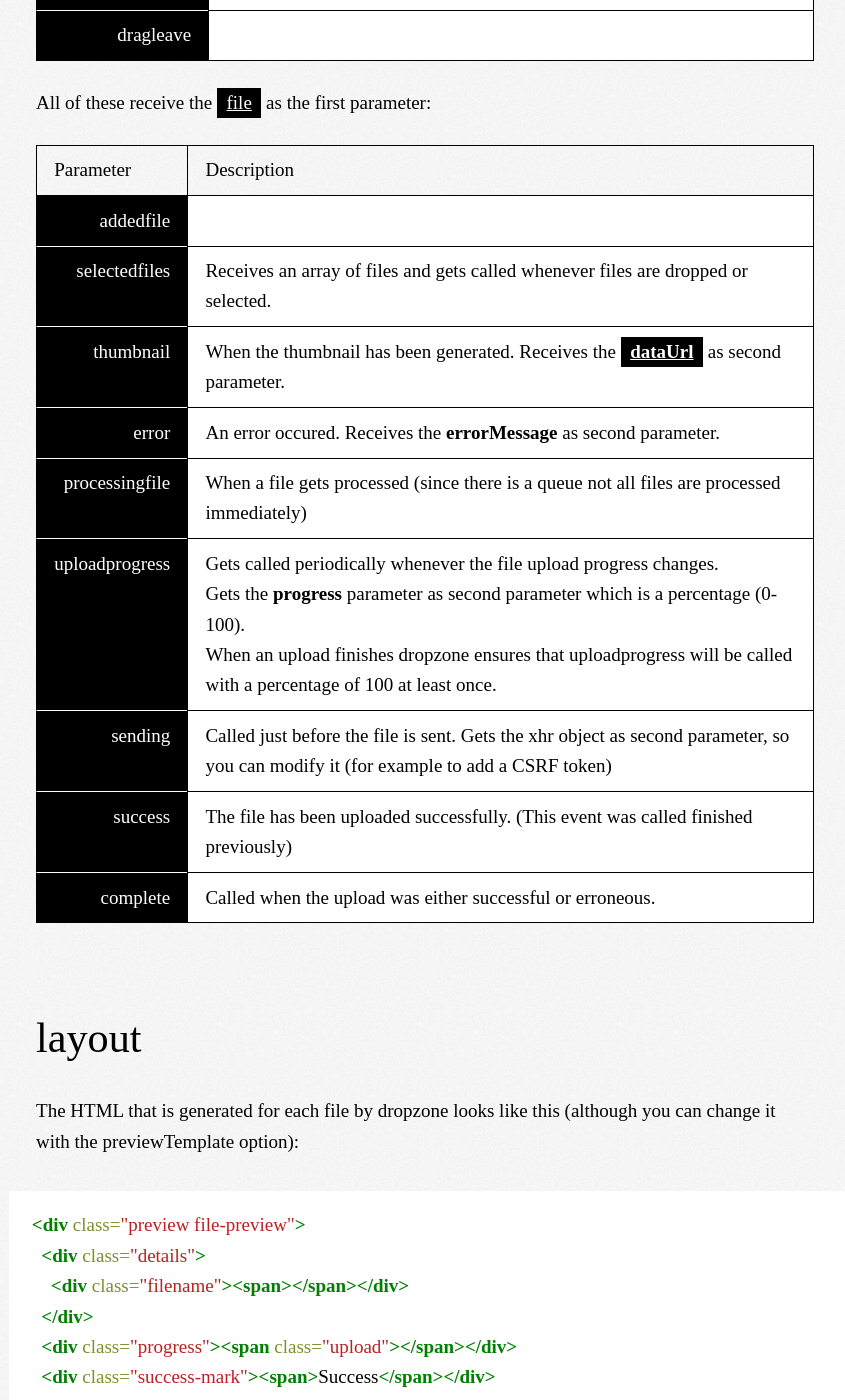
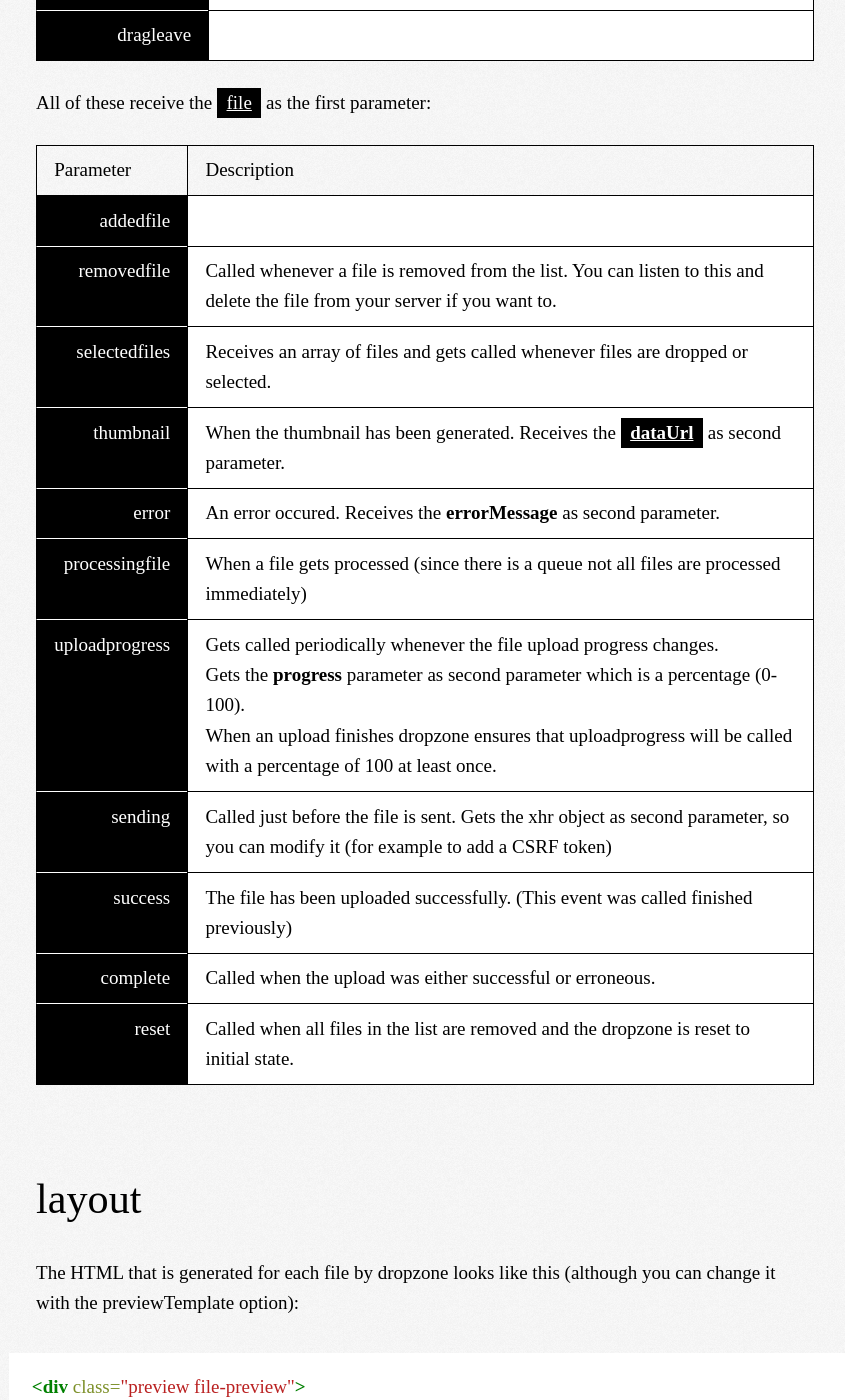
Before and after one commit to dropzone/dropzone, a Jekyll site: the page built from index.md, in a window 1280 px wide and 1400 px high, scrolled down 7918 px. Shown: the whole window, without its empty margins (215-1060 px from the left). Built offline with Jekyll 4.4.1, drawn with Linux system fonts in a browser that asks for light colours; Markdown is read by kramdown in place of the engine named in the settings; comment, search, counter and statistics services are not loaded; some of the changed text lies outside the part shown.

Commit message:
Added removedfile and reset event info.

```diff
--- a/index.md
+++ b/index.md
@@ -223,6 +223,7 @@ All of these receive the [file](https://developer.mozilla.org/en-US/docs/DOM/Fil
 | Parameter         | Description
 |-------------------|-------------
 | `addedfile`       |
+| `removedfile`     | Called whenever a file is removed from the list. You can listen to this and delete the file from your server if you want to.
 | `selectedfiles`   | Receives an array of files and gets called whenever files are dropped or selected.
 | `thumbnail`       | When the thumbnail has been generated. Receives the [**dataUrl**](http://en.wikipedia.org/wiki/Data_URI_scheme) as second parameter.
 | `error`           | An error occured. Receives the **errorMessage** as second parameter.
@@ -231,6 +232,7 @@ All of these receive the [file](https://developer.mozilla.org/en-US/docs/DOM/Fil
 | `sending`         | Called just before the file is sent. Gets the xhr object as second parameter, so you can modify it (for example to add a CSRF token)
 | `success`         | The file has been uploaded successfully. (This event was called `finished` previously)
 | `complete`        | Called when the upload was either successful or erroneous.
+| `reset`           | Called when all files in the list are removed and the dropzone is reset to initial state.
 
 
 ## layout
@@ -257,6 +259,7 @@ See the installation section on how to add the stylesheet and spritemaps if you
 ## dropzone methods
 
 If you want to remove an added file from the dropzone, you can call `.removeFile(file)`.
+This method also triggers the `removedfile` event.
 
 Here's an example that would automatically remove a file when it's finished uploading:
 
```
